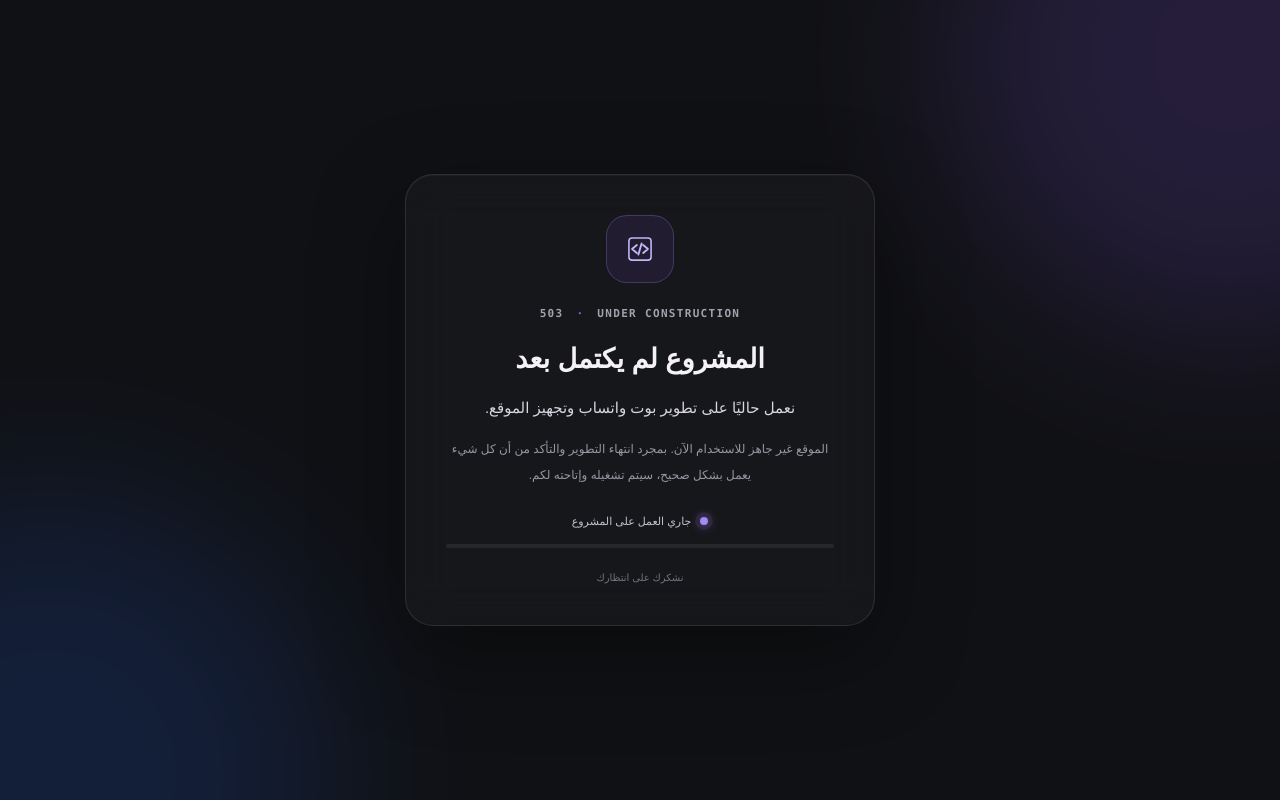
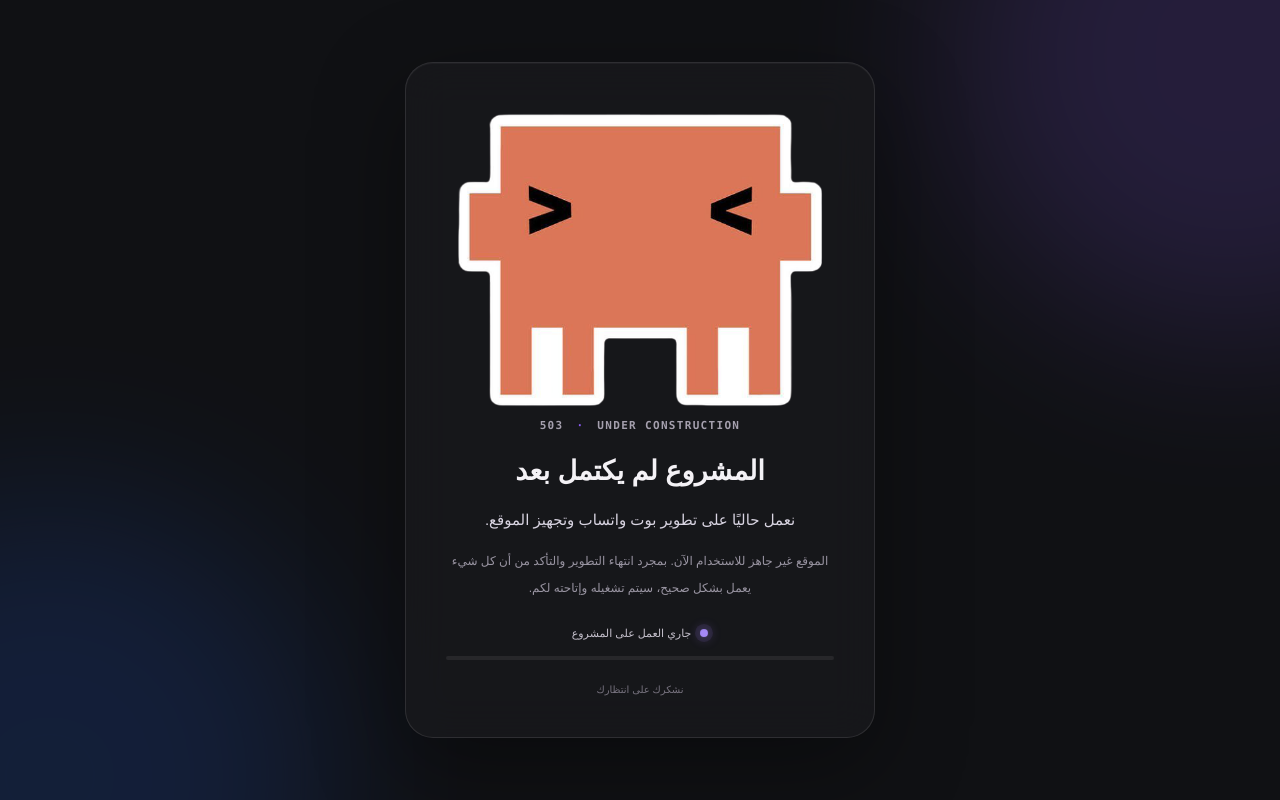
Before and after one commit to ux656/Freund, a Next.js app: page / in a window 1280 px wide. Built offline with nearby package versions, Linux system fonts and the light colour scheme.

Commit message:
Redesign project hold screen with robot image

```diff
--- a/app/layout.tsx
+++ b/app/layout.tsx
@@ -53,11 +53,8 @@ export default function RootLayout({ children }: { children: React.ReactNode })
           <div className="project-hold-glow project-hold-glow-a" />
           <div className="project-hold-glow project-hold-glow-b" />
           <main className="project-hold-card">
-            <div className="project-hold-icon" aria-hidden="true">
-              <svg viewBox="0 0 48 48" fill="none">
-                <path d="M14 10h20a4 4 0 0 1 4 4v20a4 4 0 0 1-4 4H14a4 4 0 0 1-4-4V14a4 4 0 0 1 4-4Z" stroke="currentColor" strokeWidth="2"/>
-                <path d="m20 19-6 5 6 5M28 19l6 5-6 5M26 17l-4 14" stroke="currentColor" strokeWidth="2.4" strokeLinecap="round" strokeLinejoin="round"/>
-              </svg>
+            <div className="project-hold-robot">
+              <img src="/reboot.png" alt="روبوت" />
             </div>
             <div className="project-hold-code">503 <span>·</span> UNDER CONSTRUCTION</div>
             <h1>المشروع لم يكتمل بعد</h1>
```
